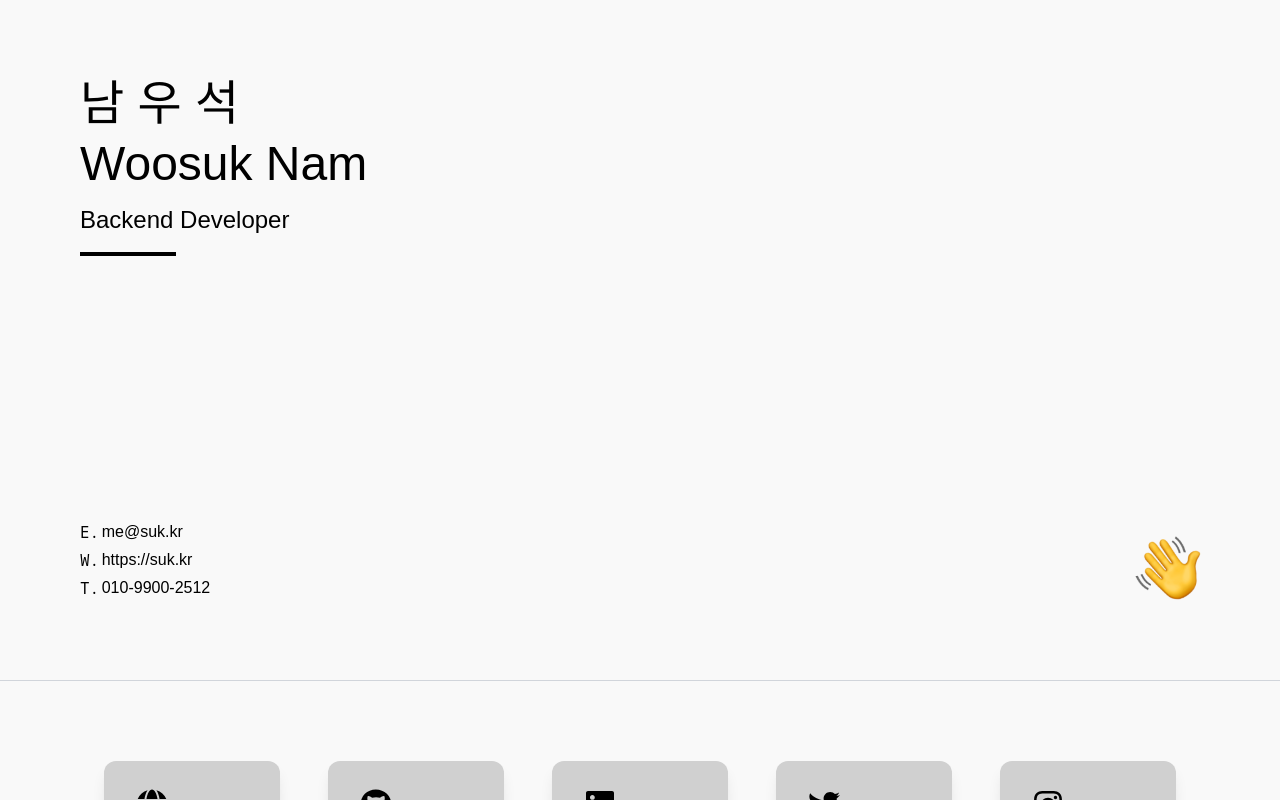
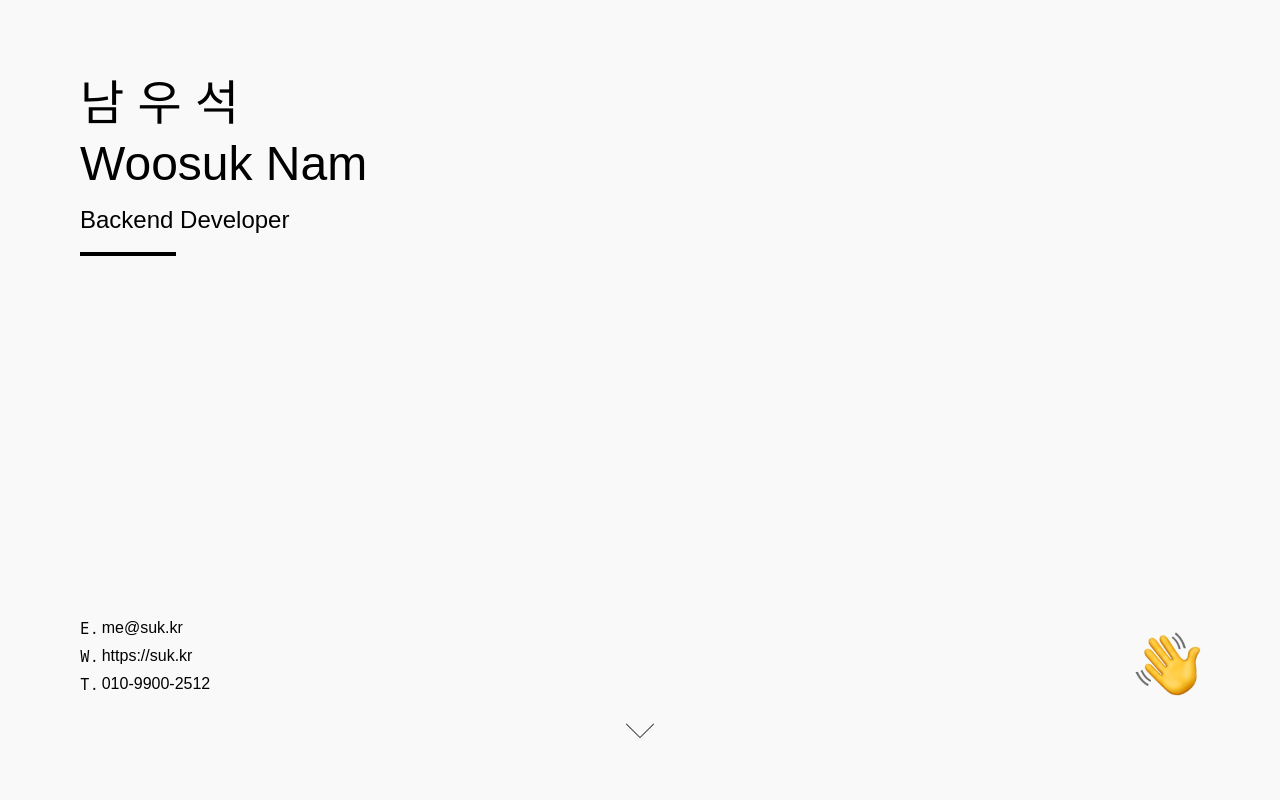
Before and after one commit to suk-6/woos.uk, a Next.js app: page / in a window 1280 px wide. Built offline with nearby package versions, Linux system fonts and the light colour scheme; a web font is replaced by a local one.

Commit message:
feat: add scroll guidance

```diff
--- a/src/components/businessCard.tsx
+++ b/src/components/businessCard.tsx
@@ -15,7 +15,7 @@ const MonoB = ({ children }: { children: React.ReactNode }) => (
 
 export const BusinessCard = () => {
 	return (
-		<div className=" relative w-full min-h-[85dvh] px-10 py-12 sm:px-20 sm:py-20 flex flex-col justify-between select-none">
+		<div className=" relative w-full min-h-[100dvh] px-10 py-8 sm:px-20 sm:py-20 flex flex-col justify-between select-none">
 			<div className=" w-fit flex flex-col gap-2 sm:gap-4">
 				<div className="flex flex-col gap-1 sm:gap-3 text-nowrap font-HSSanTokki20 text-4xl sm:text-5xl">
 					<h1>{personalData.name.split("").join(" ")}</h1>
@@ -26,7 +26,7 @@ export const BusinessCard = () => {
 				</h2>
 				<div className="w-1/3 h-1 bg-light-contrast dark:bg-dark-contrast" />
 			</div>
-			<div className=" flex flex-row justify-between items-end w-full min-w-60">
+			<div className=" mt-auto flex flex-row justify-between items-end w-full min-w-60">
 				<div className=" grid grid-cols-[0.2fr_1fr] gap-y-1 text-base">
 					<MonoB>E.</MonoB>
 					<Link href={`mailto:${personalData.email}`}>
@@ -47,6 +47,9 @@ export const BusinessCard = () => {
 					<Image src={hand} alt="흔들고 있는 손" />
 				</div>
 			</div>
+			<div className=" mt-1 w-full flex justify-center">
+				<div className="w-5 h-5 rotate-[-45deg] border-l border-b dark:border-light-pageBorder border-dark-pageBorder box-border animate-scrollGuidance" />
+			</div>
 		</div>
 	);
 };
--- a/tailwind.config.ts
+++ b/tailwind.config.ts
@@ -1,3 +1,4 @@
+import { transform } from "next/dist/build/swc";
 import type { Config } from "tailwindcss";
 import colors from "tailwindcss/colors";
 
@@ -51,9 +52,17 @@ const config: Config = {
 					"0%, 100%": { transform: "rotate(-5deg)" },
 					"50%": { transform: "rotate(5deg)" },
 				},
+				scrollGuidance: {
+					"0%": { transform: "rotate(-45deg) translate(0, 0)" },
+					"20%": {
+						transform: "rotate(-45deg) translate(-10px, 10px)",
+					},
+					"40%": { transform: "rotate(-45deg) translate(0, 0)" },
+				},
 			},
 			animation: {
 				wiggle: "wiggle 1.5s ease-in-out infinite",
+				scrollGuidance: "scrollGuidance 2.5s infinite",
 			},
 		},
 	},
```
